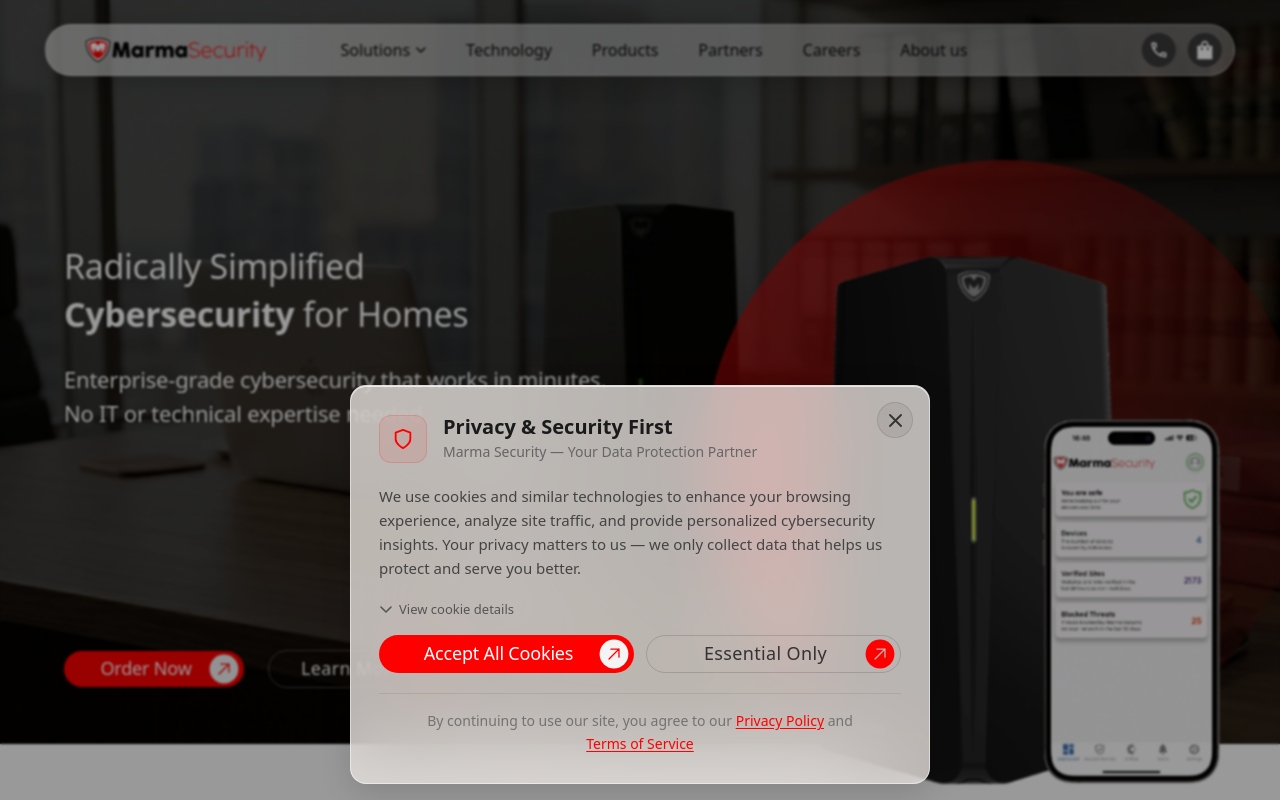
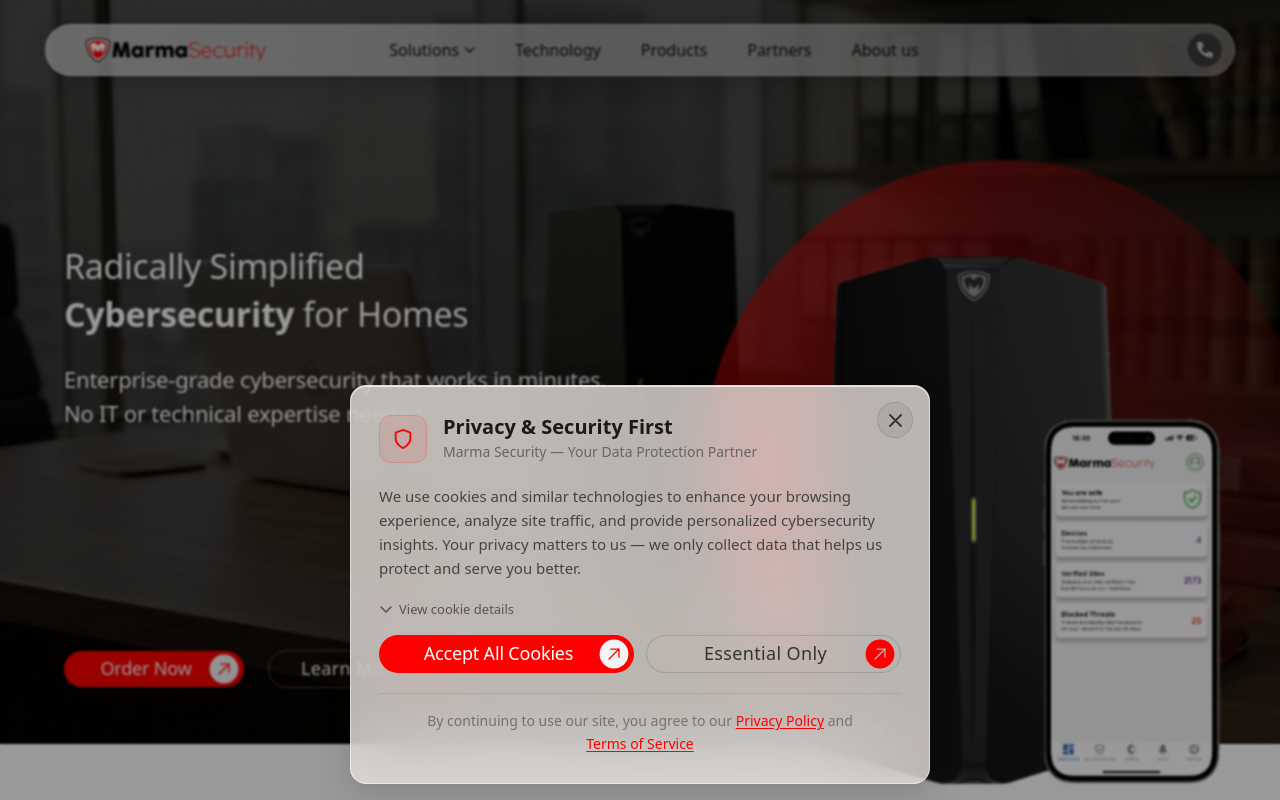
Before and after one commit to vinay-uelement/marma-security, a Next.js app: page / in a window 1280 px wide. Shown: the top 800 px of the page. Built offline with nearby package versions, Linux system fonts and the light colour scheme.

Commit message:
feat: comment out Careers link and Portal/Cart navigation elements in Navbar

```diff
--- a/components/global/Navbar.tsx
+++ b/components/global/Navbar.tsx
@@ -11,7 +11,7 @@ const navLinks = [
   { href: "/technology", label: "Technology" },
   { href: "/product", label: "Products" },
   { href: "/partners", label: "Partners" },
-  { href: "/careers", label: "Careers" },
+//   { href: "/careers", label: "Careers" },
   { href: "/about-us", label: "About us" },
 ];
 
@@ -166,7 +166,7 @@ export default function Navbar() {
                 className="nav-icon"
               />
             </Link>
-            <button
+{/* <button
               className="flex items-center justify-center transition-transform hover:scale-105"
               aria-label="Portal/Shop"
             >
@@ -177,7 +177,7 @@ export default function Navbar() {
                 height={34}
                 className="nav-icon"
               />
-            </button>
+            </button> */}
           </div>
 
           {/* Hamburger Menu Toggle (Mobile Only) */}
@@ -363,7 +363,7 @@ export default function Navbar() {
             <span>Contact us</span>
           </Link>
 
-          <Link
+{/* <Link
             href="#"
             className="flex items-center gap-3 fl2-nav pb-3"
             onClick={() => setIsMobileMenuOpen(false)}
@@ -376,7 +376,7 @@ export default function Navbar() {
               className="nav-icon"
             />
             <span>Cart</span>
-          </Link>
+          </Link> */}
         </div>
       )}
     </header>
```
